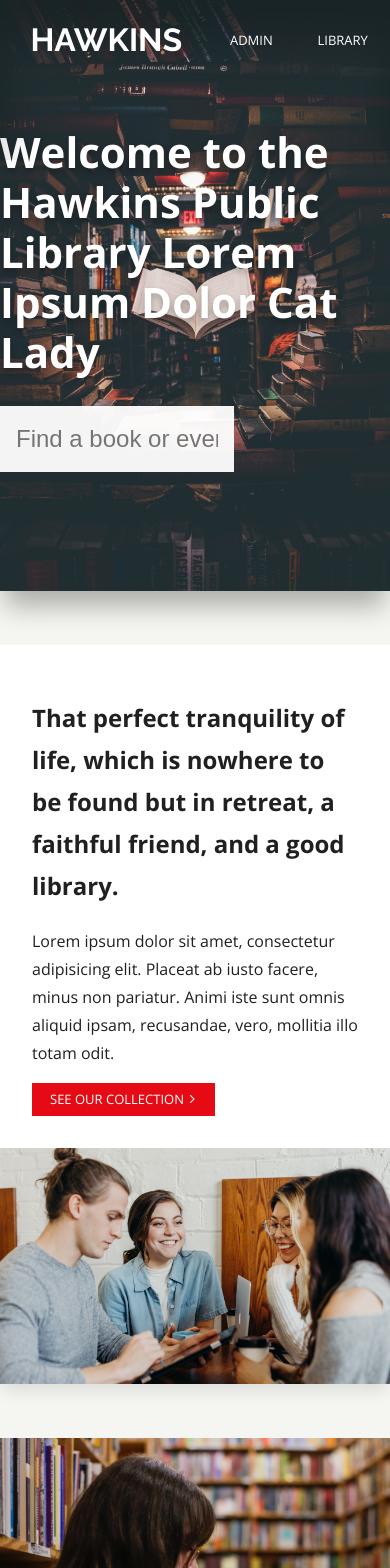
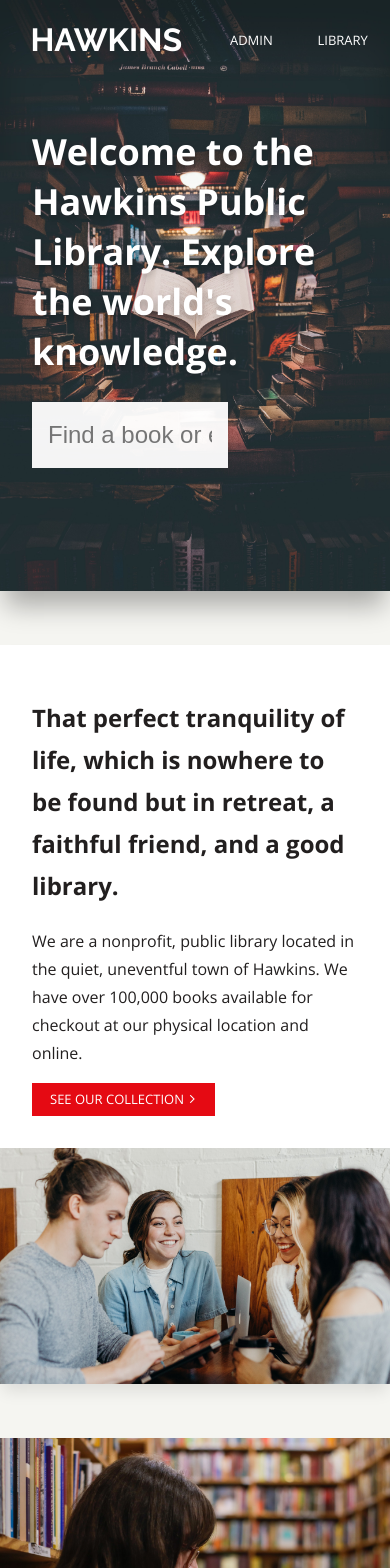
Before and after one commit to devnguy/hawkins-library, a Next.js app: page / in a window 390 px wide. Shown: the top 1568 px of the page. Built offline with nearby package versions, Linux system fonts and the light colour scheme.

Commit message:
fixed dead links. made hero content responsive

```diff
--- a/components/Feature.js
+++ b/components/Feature.js
@@ -3,6 +3,7 @@ import Button from '../components/styles/Button'
 import { useState } from 'react'
 import EventModal from '../components/EventModal'
 import ModalContext from '../context/modal-context'
+import Link from 'next/link'
 
 const StyledFeature = styled.div`
   display: flex;
@@ -66,10 +67,20 @@ export const LeftFeature = props => {
         <p>{props.content.description}</p>
         {/* <p>{props.content.date}</p> */}
 
-        <Button onClick={props.eventId && openModal}>
+        {props.eventId ? (
+          <Button onClick={openModal}>
             {props.button}
             <i className="material-icons">arrow_forward_ios</i>
           </Button>
+        ) : (
+          <Link href={props.route}>
+            <a>
+              <Button>
+                {props.button} <i className="material-icons">arrow_forward_ios</i>
+              </Button>
+            </a>
+          </Link>
+        )}
 
         <ModalContext.Provider value={{ isOpen, closeModal }}>
           <EventModal
@@ -111,10 +122,20 @@ export const RightFeature = props => {
         <h2>{props.content.name}</h2>
         <p>{props.content.description}</p>
 
-        <Button onClick={props.eventId && openModal}>
+        {props.eventId ? (
+          <Button onClick={openModal}>
             {props.button}
             <i className="material-icons">arrow_forward_ios</i>
           </Button>
+        ) : (
+          <Link href={props.route}>
+            <a>
+              <Button>
+                {props.button} <i className="material-icons">arrow_forward_ios</i>
+              </Button>
+            </a>
+          </Link>
+        )}
 
         <ModalContext.Provider value={{ isOpen, closeModal }}>
           <EventModal
--- a/components/Hero.js
+++ b/components/Hero.js
@@ -30,6 +30,9 @@ const StyledHero = styled.div`
       width: 100%;
     }
   }
+  @media (max-width: ${props => props.theme.screenSizeMed}) {
+    padding: 3.2rem;
+  }
 `
 
 const StyledHeroContent = styled.div`
@@ -40,13 +43,18 @@ const StyledHeroContent = styled.div`
     font-size: 4.2rem;
     line-height: 5rem;
   }
+  @media (max-width: ${props => props.theme.screenSizeMed}) {
+    h1 {
+      font-size: 3.6rem;
+    }
+  }
 `
 
 const Hero = () => (
   <StyledHero>
     <Container>
       <StyledHeroContent>
-        <h1>Welcome to the Hawkins Public Library Lorem Ipsum Dolor Cat Lady</h1>
+        <h1>Welcome to the Hawkins Public Library. Explore the world's knowledge.</h1>
         <div>
           <input placeholder="Find a book or event"></input>
           {/* <button><i className="material-icons">search</i></button> */}
--- a/pages/index.js
+++ b/pages/index.js
@@ -9,9 +9,10 @@ const Index = () => {
     name:
       'That perfect tranquility of life, which is nowhere to be found but in retreat, a faithful friend, and a good library.',
     description:
-      'Lorem ipsum dolor sit amet, consectetur adipisicing elit. Placeat ab iusto facere, minus non pariatur. Animi iste sunt omnis aliquid ipsam, recusandae, vero, mollitia illo totam odit.',
+      'We are a nonprofit, public library located in the quiet, uneventful town of Hawkins. We have over 100,000 books available for checkout at our physical location and online.',
     button: 'See our collection ',
-    imgUrl: '/features/feature03.jpeg'
+    imgUrl: '/features/feature03.jpeg',
+    route: '/library'
   }
   const feature2 = {
     name:
@@ -19,17 +20,18 @@ const Index = () => {
     description:
       'At our monthly reading clubs, pairs of volunteers read aloud to small groups of children, while their parents receive training on how to encourage their children to read at home.',
     button: 'Find out more ',
-    imgUrl: '/features/feature02.jpeg'
+    imgUrl: '/features/feature02.jpeg',
+    route: '/events'
   }
   return (
     <Page>
       <Hero />
       <Layout>
         <Section>
-          <LeftFeature content={feature1} button={feature1.button} />
+          <LeftFeature content={feature1} button={feature1.button} route={feature1.route} />
         </Section>
         <Section>
-          <RightFeature content={feature2} button={feature2.button} />
+          <RightFeature content={feature2} button={feature2.button} route={feature2.route} />
         </Section>
       </Layout>
     </Page>
```
Lines whose indentation alone changed are shown as unchanged.
